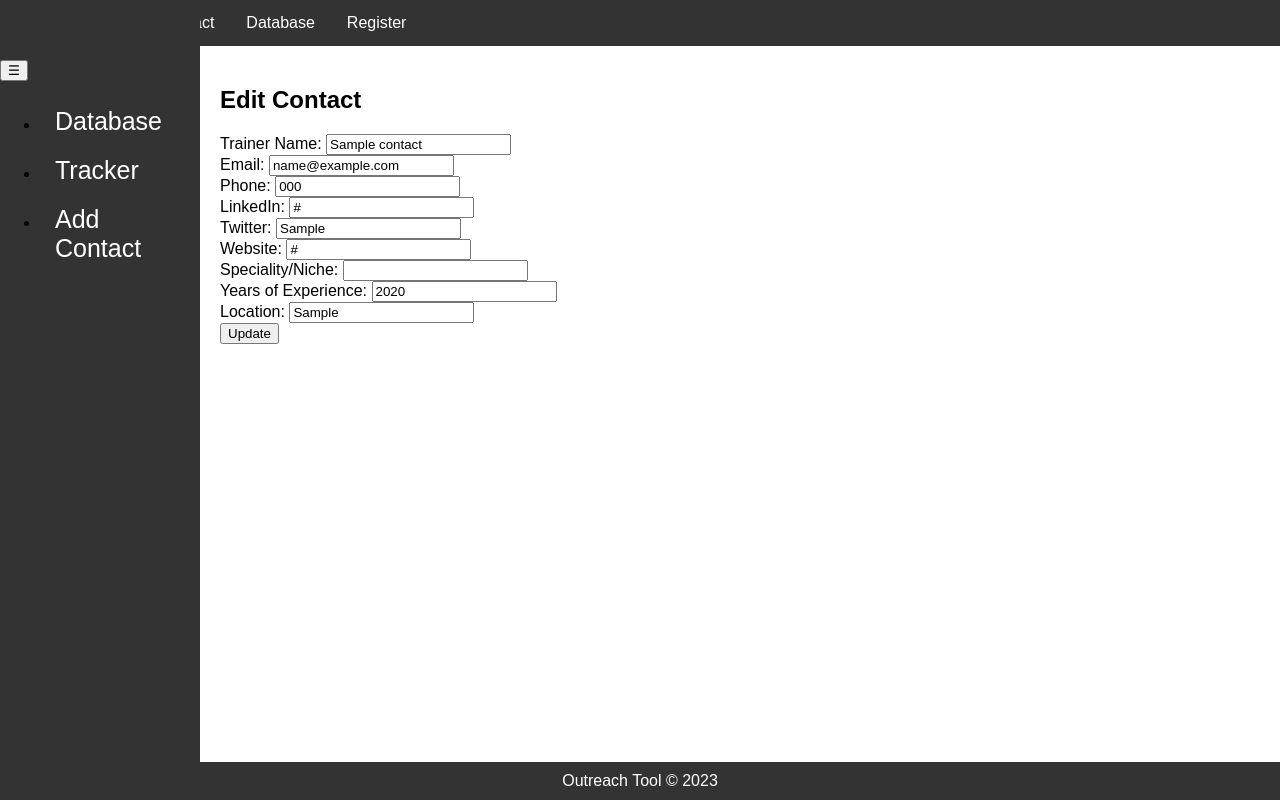
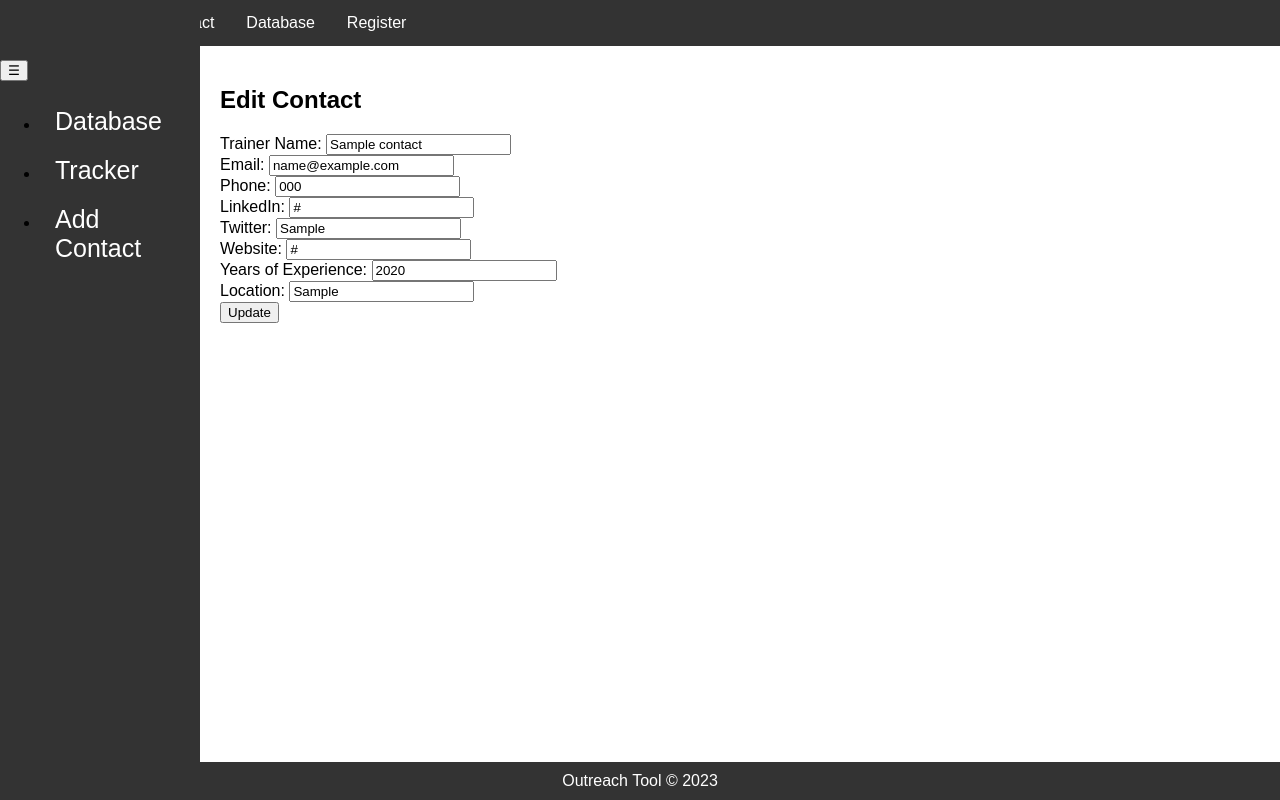
Before and after one commit to sreenish27/outreach-tool, a Flask app: page /edit_contact/1 in a window 1280 px wide. Run offline with Flask 3, Linux system fonts and the light colour scheme; a user stored in the database is signed in; tables that the repository leaves empty hold one stand-in row (values such as "Sample post").

Commit message:
removed speciality from these file

```diff
--- a/templates/database.html
+++ b/templates/database.html
@@ -10,7 +10,6 @@
             <th>LinkedIn</th>
             <th>Twitter</th>
             <th>Website</th>
-            <th>Speciality/Niche</th>
             <th>Years of Experience</th>
             <th>Location</th>
             <th>Actions</th>
@@ -25,7 +24,6 @@
             <td>{{ contact.linkedin }}</td>
             <td>{{ contact.twitter }}</td>
             <td>{{ contact.website }}</td>
-            <td>{{ contact.speciality }}</td>
             <td>{{ contact.years_of_experience }}</td>
             <td>{{ contact.location }}</td>
             <td>
--- a/templates/edit_contact.html
+++ b/templates/edit_contact.html
@@ -38,12 +38,6 @@
         <input type="url" id="website" name="website" value="{{ contact.website }}">
     </div>
 
-    <!-- Speciality/Niche -->
-    <div>
-        <label for="speciality">Speciality/Niche:</label>
-        <input type="text" id="speciality" name="speciality" value="{{ contact.speciality }}">
-    </div>
-
     <!-- Years of Experience -->
     <div>
         <label for="experience">Years of Experience:</label>
```
